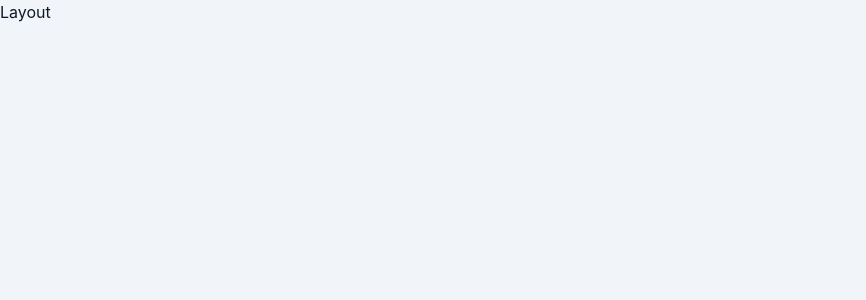
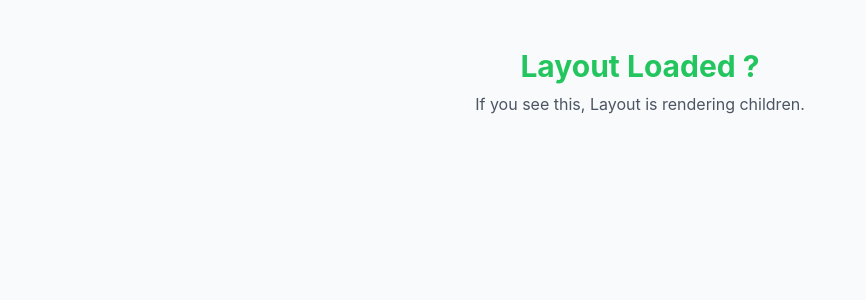
Before and after one commit to HelenDesp/12MS, a Next.js app: page / in a window 1280 px wide. Shown: the top 300 px of the page, without its empty margins (0-866 px from the left). Built offline with nearby package versions, Linux system fonts and the light colour scheme.

Commit message:
Add files via upload

```diff
--- a/components/Layout.js
+++ b/components/Layout.js
@@ -1,7 +1,9 @@
-import React from "react";
-
-const Layout = () => {
-  return <div>Layout</div>;
+const Layout = ({ children }) => {
+  return (
+    <div className="min-h-screen bg-gray-50 text-gray-900">
+      <main className="max-w-4xl mx-auto p-4">{children}</main>
+    </div>
+  );
 };
 
 export default Layout;
```
